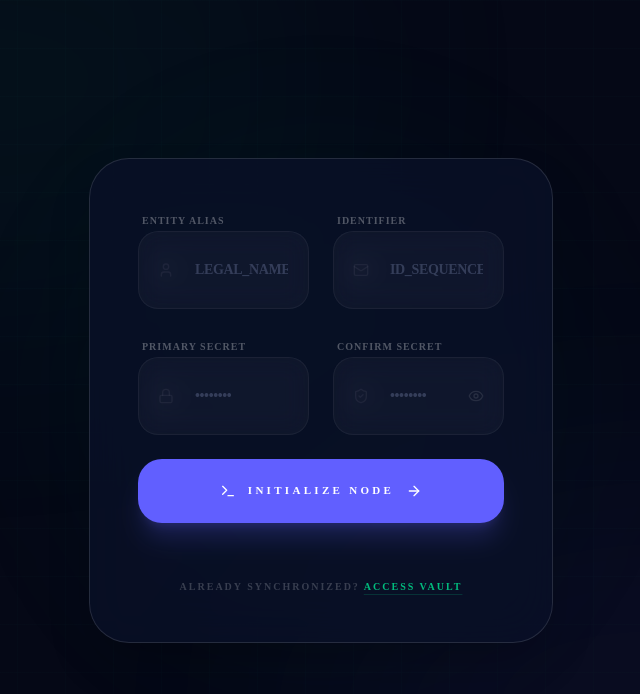
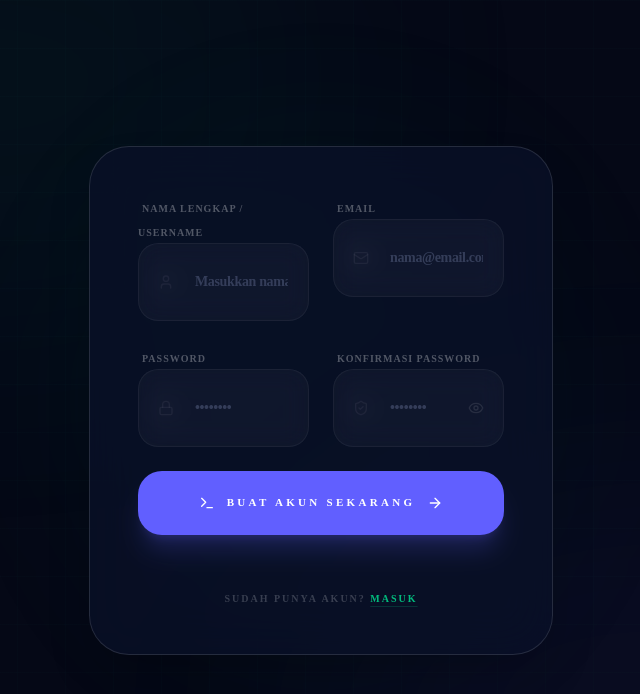
Before and after one commit to frklstn/FinanceApp, a Next.js app: page /register in a window 1280 px wide. Shown: the top 694 px of the page, without its empty margins (319-959 px from the left). Built offline with nearby package versions, Linux system fonts and the light colour scheme; no server answers; the database is empty.

Commit message:
feat: simplify and translate register page labels and buttons to Indonesian

```diff
--- a/src/app/(auth)/register/page.tsx
+++ b/src/app/(auth)/register/page.tsx
@@ -31,19 +31,19 @@ export default function RegisterPage() {
     setSuccessMsg(null);
 
     if (!fullName || !email || !password || !confirmPassword) {
-      setErrorMsg('Protocol Violation: All fields required.');
+      setErrorMsg('Semua kolom wajib diisi.');
       setLoading(false);
       return;
     }
 
     if (password.length < 6) {
-      setErrorMsg('Complexity Failure: Min 6 characters required.');
+      setErrorMsg('Password minimal 6 karakter.');
       setLoading(false);
       return;
     }
 
     if (password !== confirmPassword) {
-      setErrorMsg('Validation Error: Secrets do not match.');
+      setErrorMsg('Konfirmasi password tidak cocok.');
       setLoading(false);
       return;
     }
@@ -118,13 +118,13 @@ export default function RegisterPage() {
         <form onSubmit={handleRegister} className="space-y-6">
           <div className="grid grid-cols-1 md:grid-cols-2 gap-6">
             <div className="space-y-2">
-              <label className="text-[10px] font-black text-white/30 uppercase tracking-widest ml-1">Entity Alias</label>
+              <label className="text-[10px] font-black text-white/30 uppercase tracking-widest ml-1">Nama Lengkap / Username</label>
               <div className="relative group">
                 <User className="absolute left-5 top-1/2 -translate-y-1/2 w-4 h-4 text-white/20 group-focus-within:text-emerald-500 transition-colors" />
                 <Input
                   value={fullName}
                   onChange={(e) => setFullName(e.target.value)}
-                  placeholder="LEGAL_NAME"
+                  placeholder="Masukkan nama lengkap"
                   disabled={loading}
                   className="pl-14 rounded-[20px] bg-white/[0.03] border-white/5 py-7 text-sm font-bold tracking-tight h-auto w-full"
                   required
@@ -133,14 +133,14 @@ export default function RegisterPage() {
             </div>
 
             <div className="space-y-2">
-              <label className="text-[10px] font-black text-white/30 uppercase tracking-widest ml-1">Identifier</label>
+              <label className="text-[10px] font-black text-white/30 uppercase tracking-widest ml-1">Email</label>
               <div className="relative group">
                 <Mail className="absolute left-5 top-1/2 -translate-y-1/2 w-4 h-4 text-white/20 group-focus-within:text-emerald-500 transition-colors" />
                 <Input
                   type="email"
                   value={email}
                   onChange={(e) => setEmail(e.target.value)}
-                  placeholder="ID_SEQUENCE@DOMAIN.COM"
+                  placeholder="nama@email.com"
                   disabled={loading}
                   className="pl-14 rounded-[20px] bg-white/[0.03] border-white/5 py-7 text-sm font-bold tracking-tight h-auto w-full"
                   required
@@ -149,7 +149,7 @@ export default function RegisterPage() {
             </div>
 
             <div className="space-y-2">
-              <label className="text-[10px] font-black text-white/30 uppercase tracking-widest ml-1">Primary Secret</label>
+              <label className="text-[10px] font-black text-white/30 uppercase tracking-widest ml-1">Password</label>
               <div className="relative group">
                 <Lock className="absolute left-5 top-1/2 -translate-y-1/2 w-4 h-4 text-white/20 group-focus-within:text-emerald-500 transition-colors" />
                 <Input
@@ -165,7 +165,7 @@ export default function RegisterPage() {
             </div>
 
             <div className="space-y-2">
-              <label className="text-[10px] font-black text-white/30 uppercase tracking-widest ml-1">Confirm Secret</label>
+              <label className="text-[10px] font-black text-white/30 uppercase tracking-widest ml-1">Konfirmasi Password</label>
               <div className="relative group">
                 <ShieldCheck className="absolute left-5 top-1/2 -translate-y-1/2 w-4 h-4 text-white/20 group-focus-within:text-emerald-500 transition-colors" />
                 <Input
@@ -196,12 +196,12 @@ export default function RegisterPage() {
             {loading ? (
               <div className="flex items-center gap-3">
                 <Activity className="w-4 h-4 animate-spin" />
-                <span>Initializing...</span>
+                <span>Membuat Akun...</span>
               </div>
             ) : (
               <div className="flex items-center gap-3">
                 <Terminal className="w-4 h-4" />
-                <span>Initialize Node</span>
+                <span>Buat Akun Sekarang</span>
                 <ArrowRight className="w-4 h-4" />
               </div>
             )}
@@ -210,9 +210,9 @@ export default function RegisterPage() {
 
         <div className="pt-6 text-center">
           <p className="text-[10px] font-black text-white/20 uppercase tracking-[0.2em]">
-            Already Synchronized?{' '}
+            Sudah punya akun?{' '}
             <Link href="/login" className="text-emerald-500 hover:text-emerald-400 transition-all underline decoration-emerald-500/20 underline-offset-4">
-              Access Vault
+              Masuk
             </Link>
           </p>
         </div>
```
